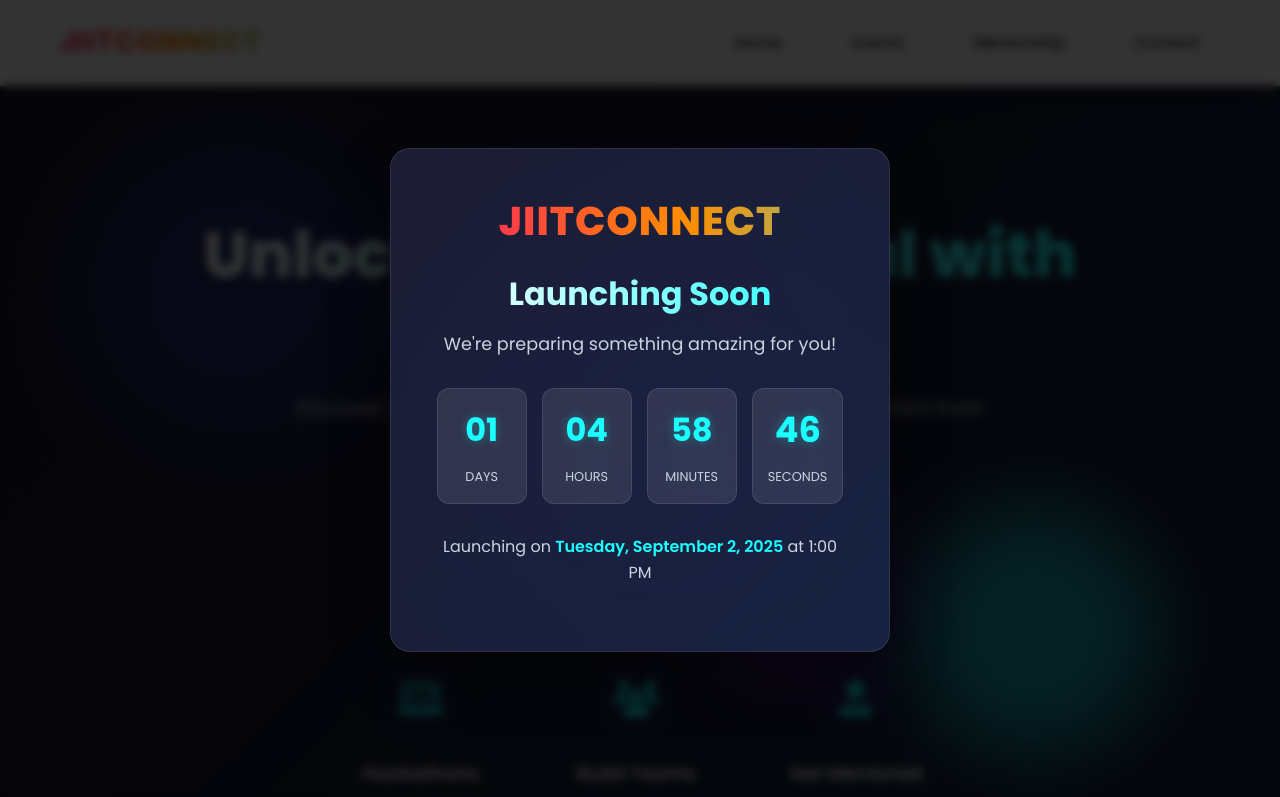
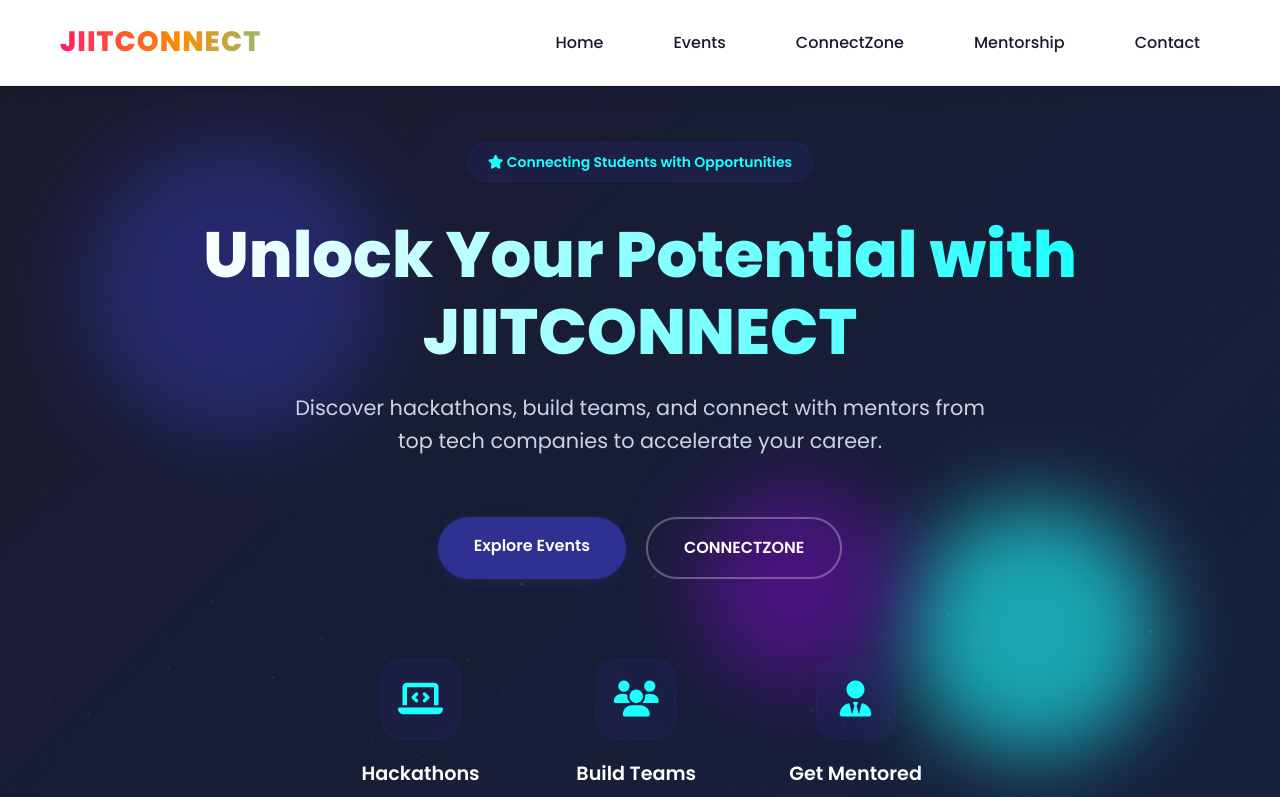
Before and after one commit to kartik098ki/jiitconnect.in, a plain HTML site: page index.html in a window 1280 px wide. Shown: the top 797 px of the page. Drawn offline with nearby package versions, Linux system fonts and the light colour scheme.

Commit message:
Update index.html

```diff
--- a/index.html
+++ b/index.html
@@ -20,6 +20,7 @@
                 <ul class="nav-links">
                     <li><a href="#home">Home</a></li>
                     <li><a href="#events">Events</a></li>
+                    <li><a href="connectzone.html">ConnectZone</a></li>
                     <li><a href="#mentorship">Mentorship</a></li>
                     <li><a href="#contact">Contact</a></li>
                 </ul>
@@ -52,7 +53,7 @@
 
                 <div class="hero-buttons">
                     <a href="#events" class="btn">Explore Events</a>
-                    <a href="#mentorship" class="btn btn-outline">Find Mentors</a>
+                    <a href="connectzone.html" class="btn btn-outline">CONNECTZONE</a>
                 </div>
 
                 <div class="hero-features">
@@ -226,6 +227,7 @@
                     <ul class="footer-links">
                         <li><a href="#home">Home</a></li>
                         <li><a href="#events">Events</a></li>
+                        <li><a href="connectzone.html">ConnectZone</a></li>
                         <li><a href="#mentorship">Mentorship</a></li>
                         <li><a href="#contact">Contact</a></li>
                     </ul>
@@ -328,41 +330,6 @@
             </div>
         </div>
     </div>
-<!-- Launch Countdown Modal -->
-<div id="launchModal" class="launch-modal">
-    <div class="modal-overlay"></div>
-    <div class="modal-content">
-        <div class="modal-header">
-            <div class="modal-logo">JIITCONNECT</div>
-            <h2>Launching Soon</h2>
-            <p>We're preparing something amazing for you!</p>
-        </div>
-
-        <div class="countdown-container">
-            <div class="countdown-item">
-                <span id="modalDays">00</span>
-                <span>Days</span>
-            </div>
-            <div class="countdown-item">
-                <span id="modalHours">00</span>
-                <span>Hours</span>
-            </div>
-            <div class="countdown-item">
-                <span id="modalMinutes">00</span>
-                <span>Minutes</span>
-            </div>
-            <div class="countdown-item">
-                <span id="modalSeconds">00</span>
-                <span>Seconds</span>
-            </div>
-        </div>
-
-        <div class="launch-info">
-            <p>Launching on <span id="modalLaunchDate"></span> at 1:00 PM</p>
-        </div>
-    </div>
-</div>
-
 
     <script src="script.js"></script>
 </body>
```
